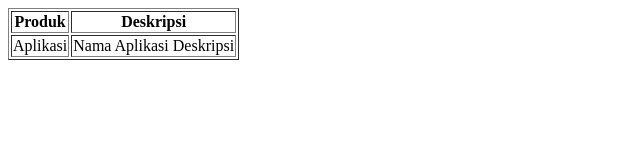
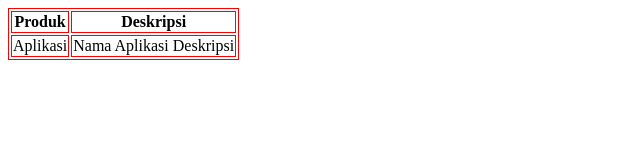
Before and after one commit to naflanet/web-basic-seal, a plain HTML site: page portofolio.html in a window 1280 px wide. Shown: the whole page, without its empty margins (0-640 px from the left). Drawn offline with Linux system fonts and the light colour scheme.

Commit message:
tambah css

```diff
--- a/portofolio.html
+++ b/portofolio.html
@@ -1,6 +1,13 @@
 <html>
+    <head>
+        <style>
+            table, tr, td , th{
+                border: 1px solid red;
+            }
+        </style>
+    </head>
     <body>
-        <table border="1">
+        <table>
             <tr>
                 <th>Produk</th>
                 <th>Deskripsi</th>
```
Also changed, not shown: home.html (line endings or trailing spaces).
